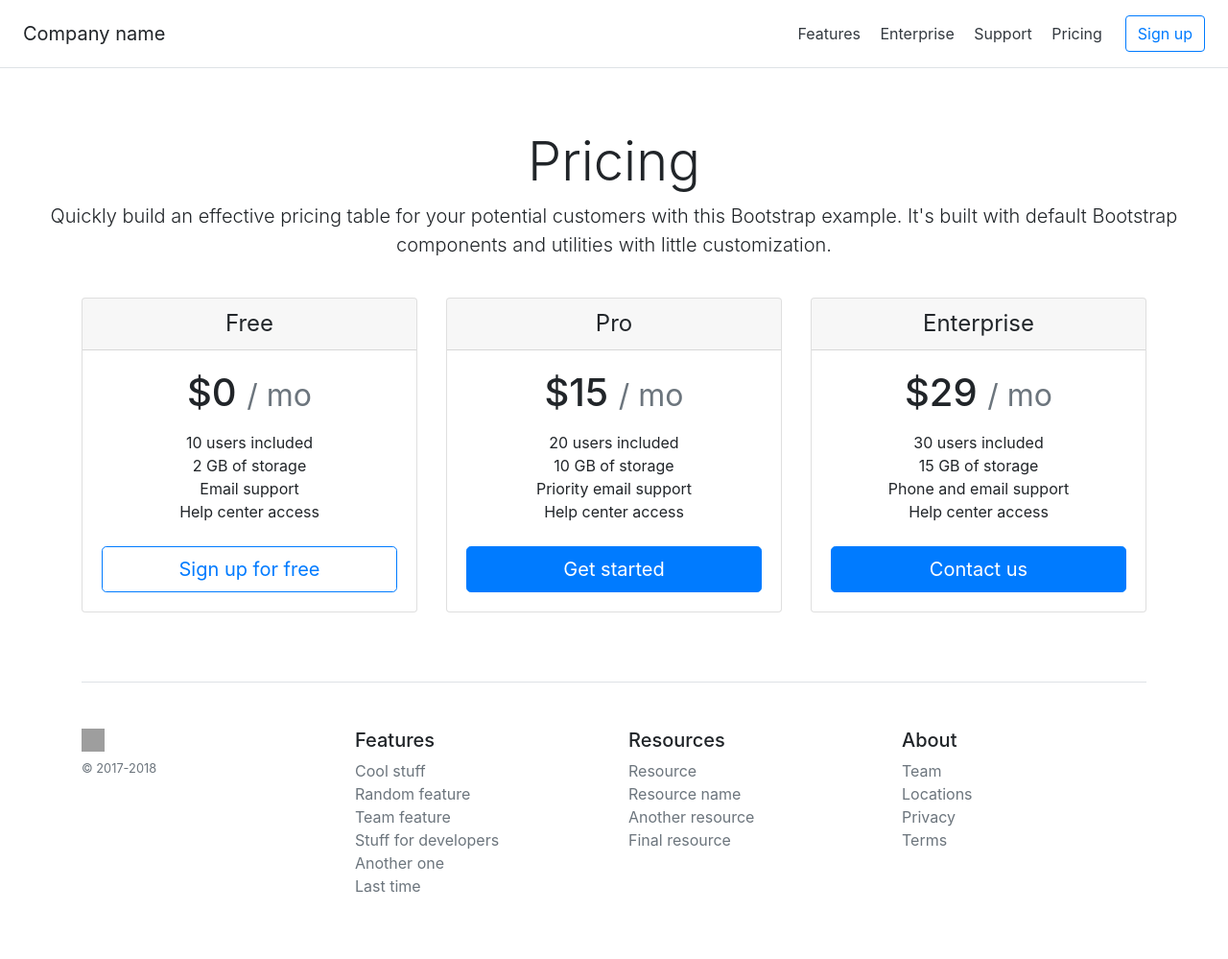
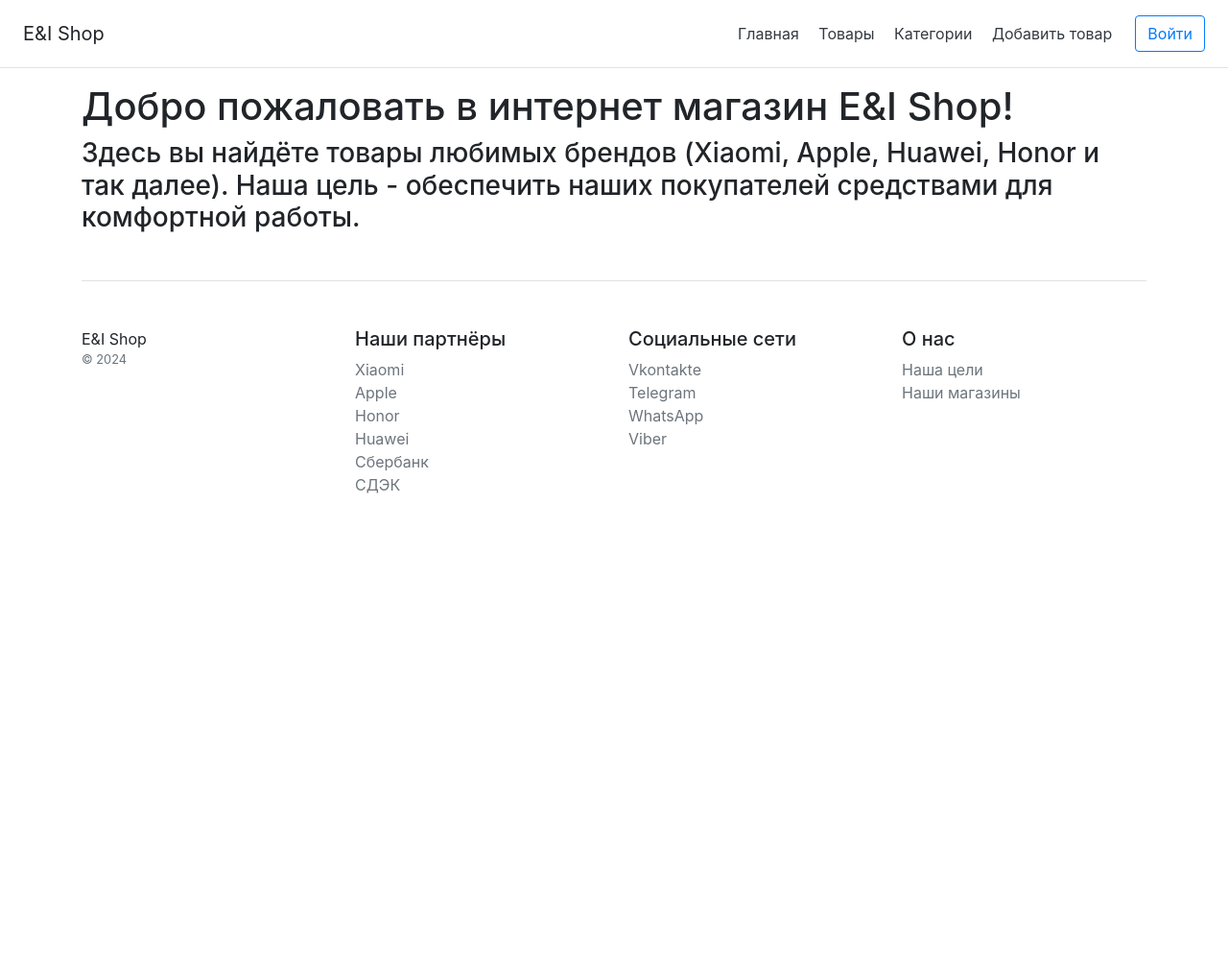
Before and after one commit to Nk3YQQ/django-internet-shop, a Django app: page / in a window 1280 px wide. Shown: the whole page at 96% size. After the commit the page ends 514 px from the top, so only its background shows below. Run offline with Django 5.2, Linux system fonts and the light colour scheme; some libraries are stand-ins or nearby versions; grey boxes are pictures that could not be loaded.

Commit message:
Update index.html

```diff
--- a/shopapp/templates/shopapp/index.html
+++ b/shopapp/templates/shopapp/index.html
@@ -1,140 +1,10 @@
-{% load static %}
-<!doctype html>
-<html lang="en">
-  <head>
-    <meta charset="utf-8">
-    <meta name="viewport" content="width=device-width, initial-scale=1, shrink-to-fit=no">
-    <meta name="description" content="">
-    <meta name="author" content="">
+{% extends 'shopapp/base.html' %}
 
-    <title>Pricing example for Bootstrap</title>
-
-    <!-- Bootstrap core CSS -->
-    <link href="{% static 'css/bootstrap.min.css' %}" rel="stylesheet">
-
-    <!-- Custom styles for this template -->
-    <link href="{% static 'css/pricing.css' %}" rel="stylesheet">
-  </head>
-
-  <body>
-
-    <div class="d-flex flex-column flex-md-row align-items-center p-3 px-md-4 mb-3 bg-white border-bottom box-shadow">
-      <h5 class="my-0 mr-md-auto font-weight-normal">Company name</h5>
-      <nav class="my-2 my-md-0 mr-md-3">
-        <a class="p-2 text-dark" href="#">Features</a>
-        <a class="p-2 text-dark" href="#">Enterprise</a>
-        <a class="p-2 text-dark" href="#">Support</a>
-        <a class="p-2 text-dark" href="#">Pricing</a>
-      </nav>
-      <a class="btn btn-outline-primary" href="#">Sign up</a>
-    </div>
-
-    <div class="pricing-header px-3 py-3 pt-md-5 pb-md-4 mx-auto text-center">
-      <h1 class="display-4">Pricing</h1>
-      <p class="lead">Quickly build an effective pricing table for your potential customers with this Bootstrap example. It's built with default Bootstrap components and utilities with little customization.</p>
-    </div>
-
-    <div class="container">
-      <div class="card-deck mb-3 text-center">
-        <div class="card mb-4 box-shadow">
-          <div class="card-header">
-            <h4 class="my-0 font-weight-normal">Free</h4>
-          </div>
-          <div class="card-body">
-            <h1 class="card-title pricing-card-title">$0 <small class="text-muted">/ mo</small></h1>
-            <ul class="list-unstyled mt-3 mb-4">
-              <li>10 users included</li>
-              <li>2 GB of storage</li>
-              <li>Email support</li>
-              <li>Help center access</li>
-            </ul>
-            <button type="button" class="btn btn-lg btn-block btn-outline-primary">Sign up for free</button>
-          </div>
-        </div>
-        <div class="card mb-4 box-shadow">
-          <div class="card-header">
-            <h4 class="my-0 font-weight-normal">Pro</h4>
-          </div>
-          <div class="card-body">
-            <h1 class="card-title pricing-card-title">$15 <small class="text-muted">/ mo</small></h1>
-            <ul class="list-unstyled mt-3 mb-4">
-              <li>20 users included</li>
-              <li>10 GB of storage</li>
-              <li>Priority email support</li>
-              <li>Help center access</li>
-            </ul>
-            <button type="button" class="btn btn-lg btn-block btn-primary">Get started</button>
-          </div>
-        </div>
-        <div class="card mb-4 box-shadow">
-          <div class="card-header">
-            <h4 class="my-0 font-weight-normal">Enterprise</h4>
-          </div>
-          <div class="card-body">
-            <h1 class="card-title pricing-card-title">$29 <small class="text-muted">/ mo</small></h1>
-            <ul class="list-unstyled mt-3 mb-4">
-              <li>30 users included</li>
-              <li>15 GB of storage</li>
-              <li>Phone and email support</li>
-              <li>Help center access</li>
-            </ul>
-            <button type="button" class="btn btn-lg btn-block btn-primary">Contact us</button>
-          </div>
-        </div>
-      </div>
-
-      <footer class="pt-4 my-md-5 pt-md-5 border-top">
-        <div class="row">
-          <div class="col-12 col-md">
-            <img class="mb-2" src="https://getbootstrap.com/docs/4.0/assets/brand/bootstrap-solid.svg" alt="" width="24" height="24">
-            <small class="d-block mb-3 text-muted">&copy; 2017-2018</small>
-          </div>
-          <div class="col-6 col-md">
-            <h5>Features</h5>
-            <ul class="list-unstyled text-small">
-              <li><a class="text-muted" href="#">Cool stuff</a></li>
-              <li><a class="text-muted" href="#">Random feature</a></li>
-              <li><a class="text-muted" href="#">Team feature</a></li>
-              <li><a class="text-muted" href="#">Stuff for developers</a></li>
-              <li><a class="text-muted" href="#">Another one</a></li>
-              <li><a class="text-muted" href="#">Last time</a></li>
-            </ul>
-          </div>
-          <div class="col-6 col-md">
-            <h5>Resources</h5>
-            <ul class="list-unstyled text-small">
-              <li><a class="text-muted" href="#">Resource</a></li>
-              <li><a class="text-muted" href="#">Resource name</a></li>
-              <li><a class="text-muted" href="#">Another resource</a></li>
-              <li><a class="text-muted" href="#">Final resource</a></li>
-            </ul>
-          </div>
-          <div class="col-6 col-md">
-            <h5>About</h5>
-            <ul class="list-unstyled text-small">
-              <li><a class="text-muted" href="#">Team</a></li>
-              <li><a class="text-muted" href="#">Locations</a></li>
-              <li><a class="text-muted" href="#">Privacy</a></li>
-              <li><a class="text-muted" href="#">Terms</a></li>
-            </ul>
-          </div>
-        </div>
-      </footer>
-    </div>
-
-
-    <!-- Bootstrap core JavaScript
-    ================================================== -->
-    <!-- Placed at the end of the document so the pages load faster -->
-    <script src="{% static 'js/popper.min.js' %}"></script>
-    <script src="{% static 'js/bootstrap.min.js' %}"></script>
-    <script src="{% static 'js/holder.min.js' %}"></script>
-    <script>
-      Holder.addTheme('thumb', {
-        bg: '#55595c',
-        fg: '#eceeef',
-        text: 'Thumbnail'
-      });
-    </script>
-  </body>
-</html>
+{% block content %}
+<div>
+    <h1>Добро пожаловать в интернет магазин E&I Shop!</h1>
+</div>
+<div class="main_description">
+    <h3>Здесь вы найдёте товары любимых брендов (Xiaomi, Apple, Huawei, Honor и так далее). Наша цель - обеспечить наших покупателей средствами для комфортной работы.</h3>
+</div>
+{% endblock %}
```
